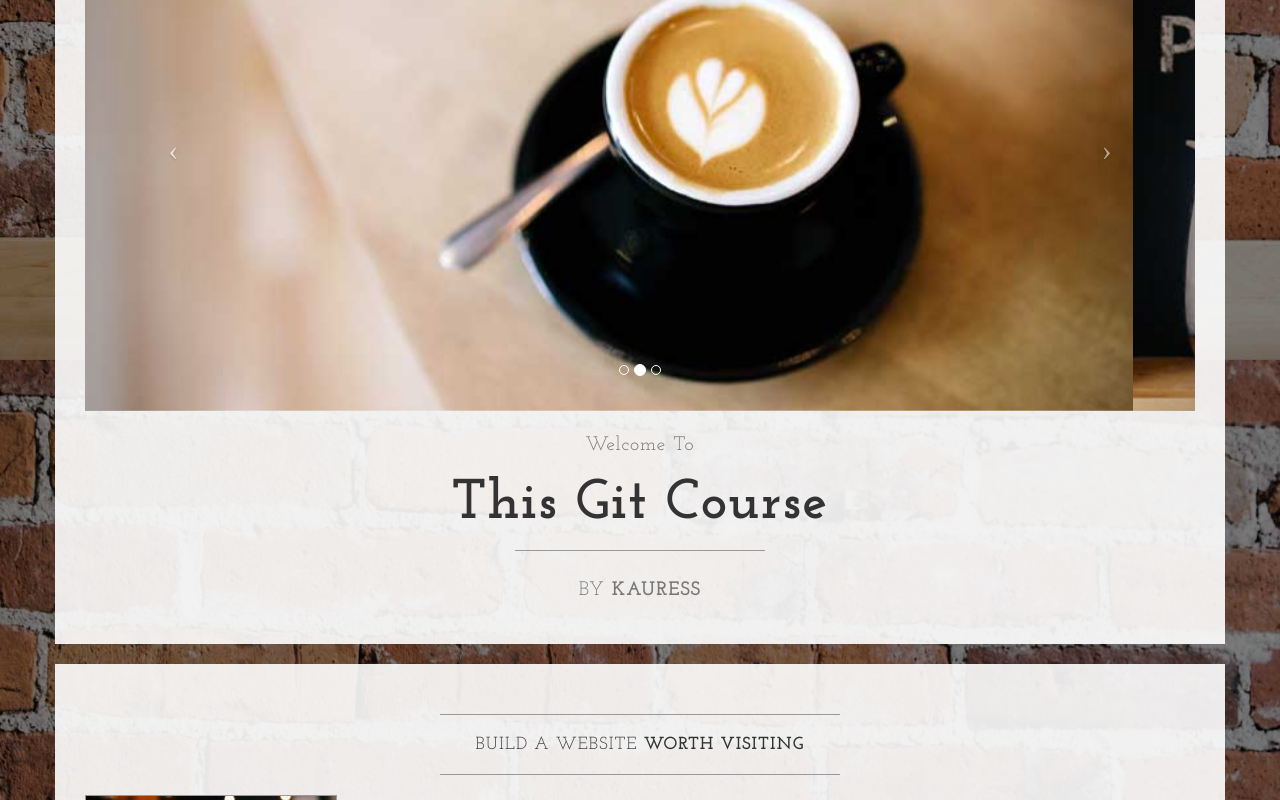
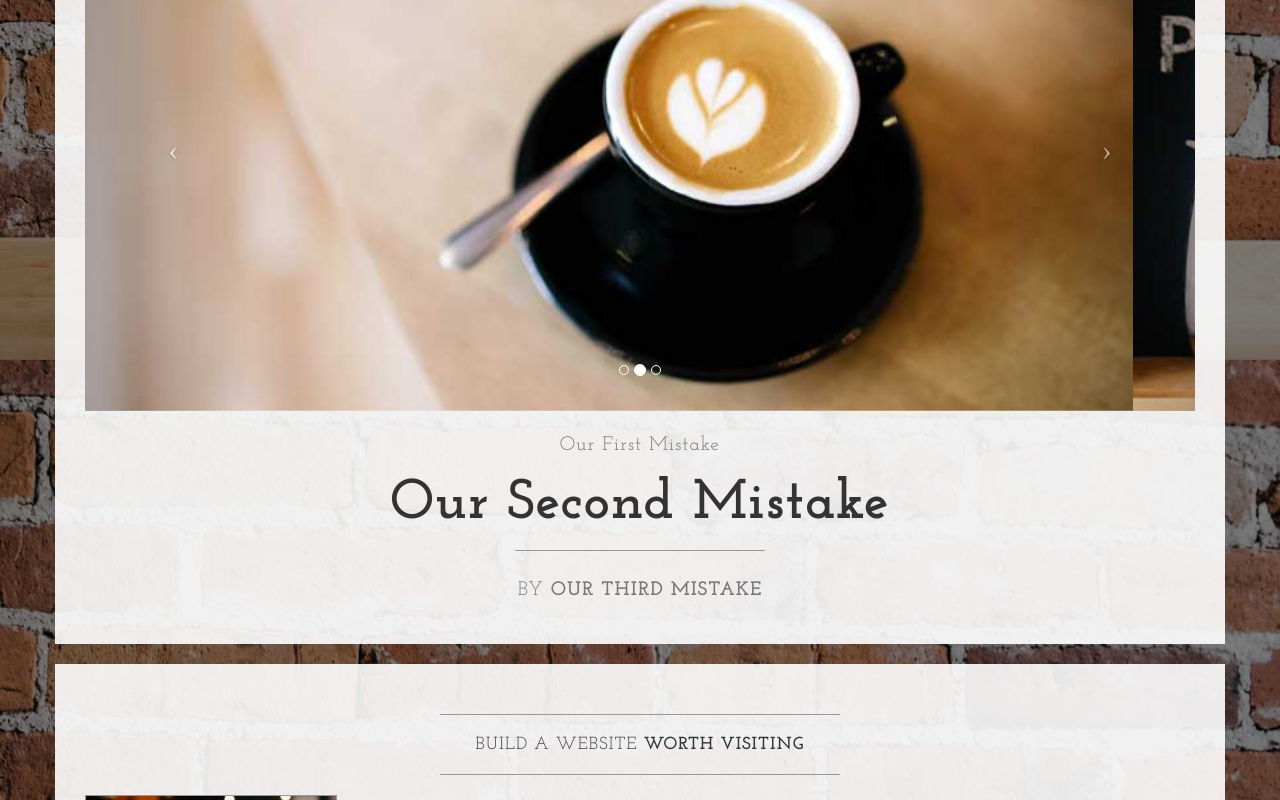
Before and after one commit to muthomiB/gitcourse2, a plain HTML site: page index.html in a window 1280 px wide. Shown: the part 440-1240 px from the top of the page. Drawn offline with nearby package versions, Linux system fonts and the light colour scheme.

Commit message:
Committing our third mistake, we left the other two in place

```diff
--- a/index.html
+++ b/index.html
@@ -106,13 +106,13 @@
                         </a>
                     </div>
                     <h2 class="brand-before">
-                        <small>Welcome to</small>
+                        <small>Our first mistake</small>
                     </h2>
-                    <h1 class="brand-name">This Git Course</h1>
+                    <h1 class="brand-name">Our second mistake</h1>
                     <hr class="tagline-divider">
                     <h2>
                         <small>By
-                            <strong>Kauress</strong>
+                            <strong>Our third mistake</strong>
                         </small>
                     </h2>
                 </div>
```
